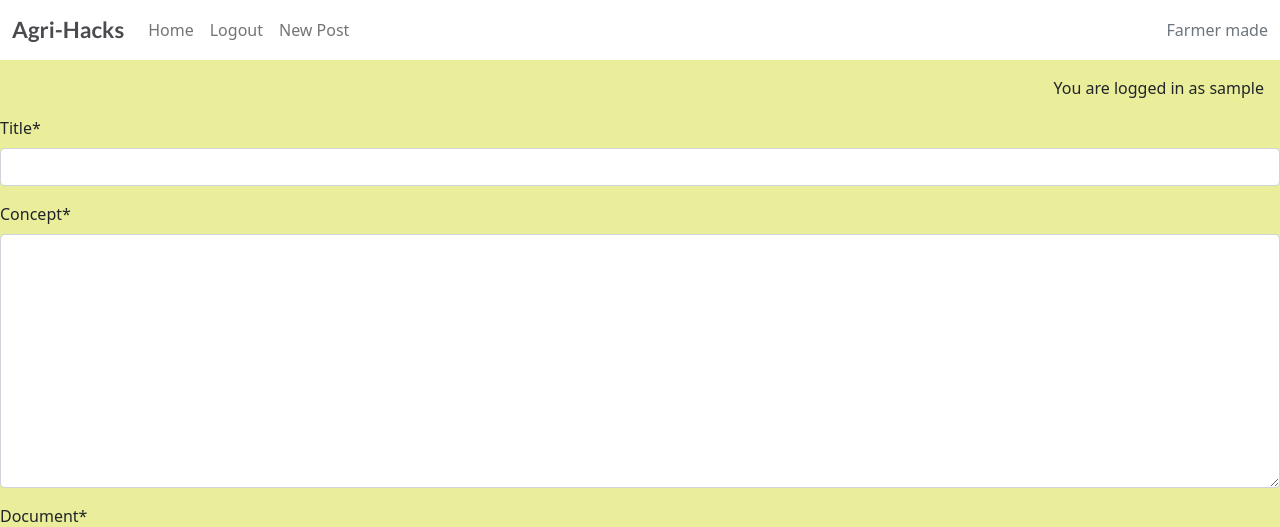
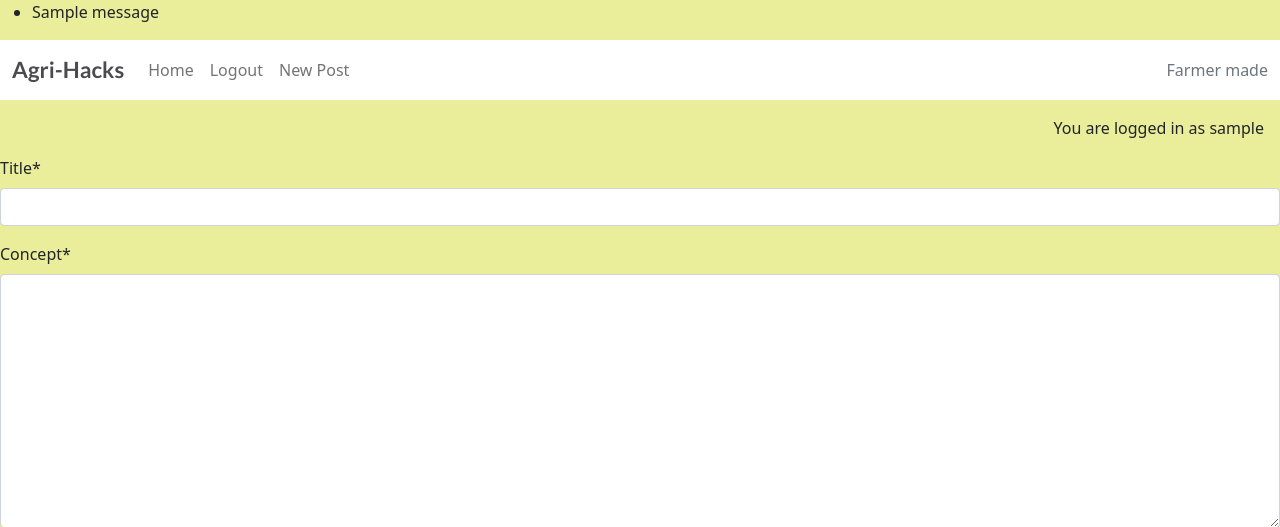
Before and after one commit to Farmer-Eds-Shed/Agri-Hacks, a Django app: page /blog/new_post/ in a window 1280 px wide. Shown: the top 527 px of the page. Run offline with Django 4.2, Linux system fonts and the light colour scheme; a user stored in the database is signed in; tables that the repository leaves empty hold one stand-in row (values such as "Sample post"); one stand-in notice (Sample message) is shown; some libraries are stand-ins or nearby versions.

Commit message:
fix issue with duplicate post titles

```diff
--- a/blog/models.py
+++ b/blog/models.py
@@ -6,8 +6,8 @@ STATUS = ((0, "Draft"), (1, "Published"))
 
 # Create your models here.
 class Post(models.Model):
-    title = models.CharField(max_length=200, unique=True)
-    slug = AutoSlugField(populate_from='title',editable=True, always_update=True)
+    title = models.CharField(max_length=200,)
+    slug = AutoSlugField(populate_from='title',editable=True, always_update=True, unique=True)
     author = models.ForeignKey(User, on_delete=models.CASCADE, related_name="blog_posts")
     concept = models.TextField()
     document = models.TextField()
--- a/blog/views.py
+++ b/blog/views.py
@@ -50,7 +50,7 @@ def post_create(request):
             fs.author= request.user
             fs.save()
             messages.add_message(request, messages.SUCCESS, "post created")
-            return redirect('home')
+            return redirect("/"+fs.slug)
 
     post_form = PostForm()
 
@@ -65,15 +65,20 @@ def post_create(request):
 @login_required(login_url="/accounts/login/")
 def post_edit(request, slug):
 
-    print(slug)
     context ={}
     queryset = Post.objects
     post = get_object_or_404(queryset, slug = slug)
     form = PostForm(request.POST or None, instance = post)
+
+    if request.user!=post.author:
+       messages.add_message(request, messages.INFO, "Not uthorized to edit that post")
+       return redirect("/"+slug)
+
     if form.is_valid():
-        form.save()
-        messages.add_message(request, messages.SUCCESS, "post created")
-        return HttpResponseRedirect("/blog/"+slug)
+        fs= form.save(commit=False)
+        fs.save()
+        messages.add_message(request, messages.SUCCESS, "post Updated")
+        return redirect("/"+fs.slug)
 
     context["form"] = form
     return render(request, "blog/post_edit.html", context)
--- a/templates/base.html
+++ b/templates/base.html
@@ -9,6 +9,14 @@
 <html class="h-100" lang="en">
 
 <head>
+
+    {% if messages %}
+    <ul class="messages">
+        {% for message in messages %}
+        <li{% if message.tags %} class="{{ message.tags }}"{% endif %}>{{ message }}</li>
+        {% endfor %}
+    </ul>
+    {% endif %}
     <title>Agri-Hacks</title>
     <meta name="viewport" content="width=device-width, initial-scale=1" />
 
```
Also changed, not shown: blog/migrations/0004_alter_post_slug_alter_post_title.py (added).
